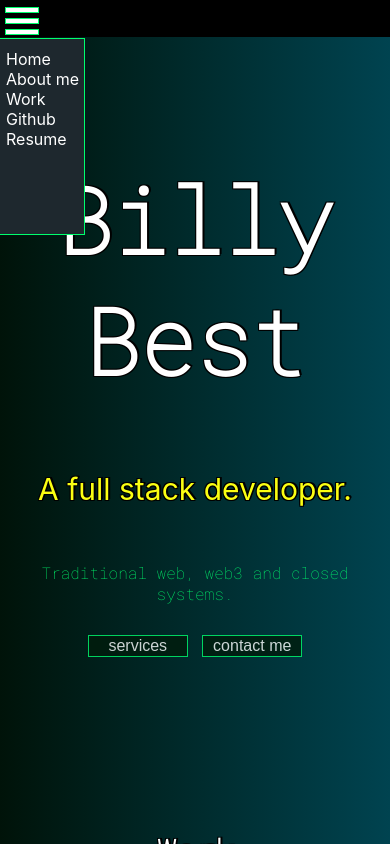
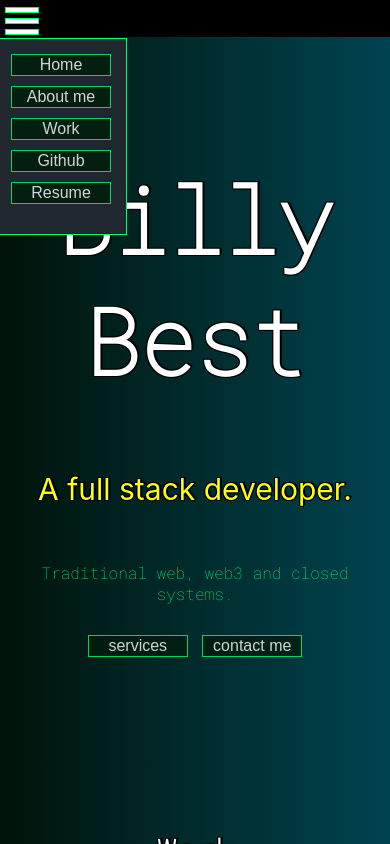
Before and after one commit to iFrogHop2Worlds/mydevsite, a React (Create React App) app: page / in a window 390 px wide. Both pictures are taken after a click on the element 18 px from the left and 18 px from the top of the page. Shown: the top 844 px of the page. Built offline with nearby package versions, Linux system fonts and the light colour scheme.

Commit message:
fixed routes..

```diff
--- a/src/components/hamburger.jsx
+++ b/src/components/hamburger.jsx
@@ -1,4 +1,5 @@
 import React, { useState } from 'react'
+import history from '../utils/history'
 
 const Hamburger = () => {
     const [showBurger, setShowBurger] = useState(false)
@@ -11,11 +12,33 @@ const Hamburger = () => {
         <>
             <div className='navigation'>
                 <ul>
-                    <li>Home</li>
-                    <li>About me</li>
-                    <li>Work</li>
-                    <li>Github</li>
-                    <li>Resume</li>
+                    <li>
+                        <a href='http://billsdev.space/#'>
+                            <button id='navbtn' color='primary' size='sm' onClick={() => { history.push('/');}}>
+                                Home
+                            </button>
+                        </a>
+                    </li>
+                    <li>
+                        <a href='http://billsdev.space/#about-me'>
+                            <button id='navbtn' color='primary' size='sm'>About me</button>
+                        </a>
+                    </li>
+                    <li>
+                        <a href='http://billsdev.space/#projects'>
+                            <button id='navbtn' color='primary' size='sm'>Work</button>
+                        </a>
+                    </li>
+                    <li>
+                        <a href="https://github.com/iFrogHop2Worlds" target="_blank" rel="noopener noreferrer">
+                            <button id='navbtn' color='warning' size='sm' >Github</button>
+                        </a>
+                    </li>
+                    <li>
+                    <button id='navbtn' color='primary' size='sm' onClick={() => {history.push('/resume'); window.location.reload(); }}>
+                        Resume
+                    </button>
+                    </li>
                 </ul>
             </div>
             <div className='hamburger' onClick={toggleBurger}>
@@ -62,7 +85,7 @@ const Hamburger = () => {
             border: 1px solid #00ff6e;
             color: white;
             height: 150px;
-            width: 20%;
+            width: 120px;
             margin-top: 38px;
             margin-left: -35px;
             padding-top: 10px;
--- a/src/components/header.jsx
+++ b/src/components/header.jsx
@@ -10,17 +10,17 @@ const Header = () => {
       <div class="topnav" id='header-background'>
 
         <div className='navigation' id='myLinks'>
-              <a href='http://localhost:3000/#'>
+              <a href='http://billsdev.space/#'>
               <button id='navbtn' color='primary' size='sm' onClick={() => { history.push('/');}}>
                   Home
               </button>
               </a>
 
-              <a href='http://localhost:3000/#about-me'>
+              <a href='http://billsdev.space/#about-me'>
                 <button id='navbtn' color='primary' size='sm'>About me</button>
               </a>
 
-              <a href='http://localhost:3000/#projects'>
+              <a href='http://billsdev.space/#projects'>
                 <button id='navbtn' color='primary' size='sm'>Work</button>
               </a>
               <a href="https://github.com/iFrogHop2Worlds" target="_blank" rel="noopener noreferrer">
```
